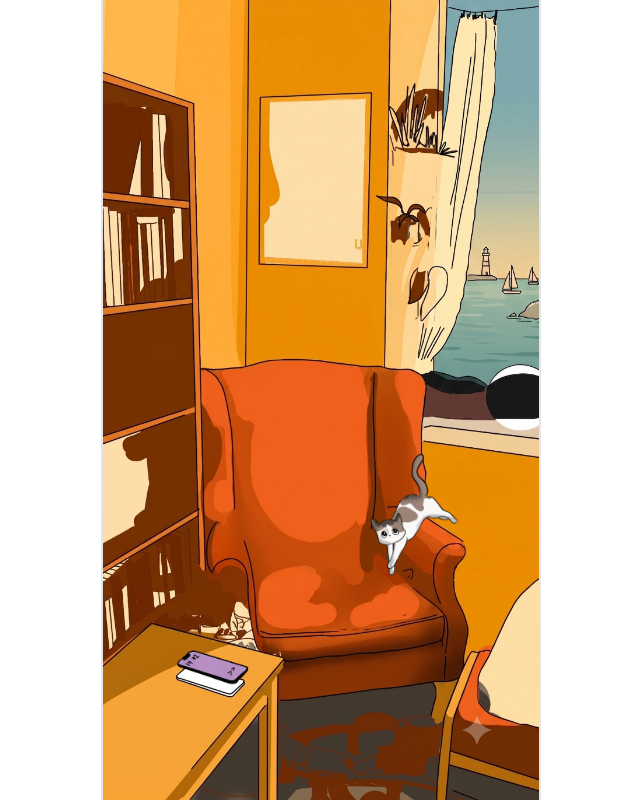
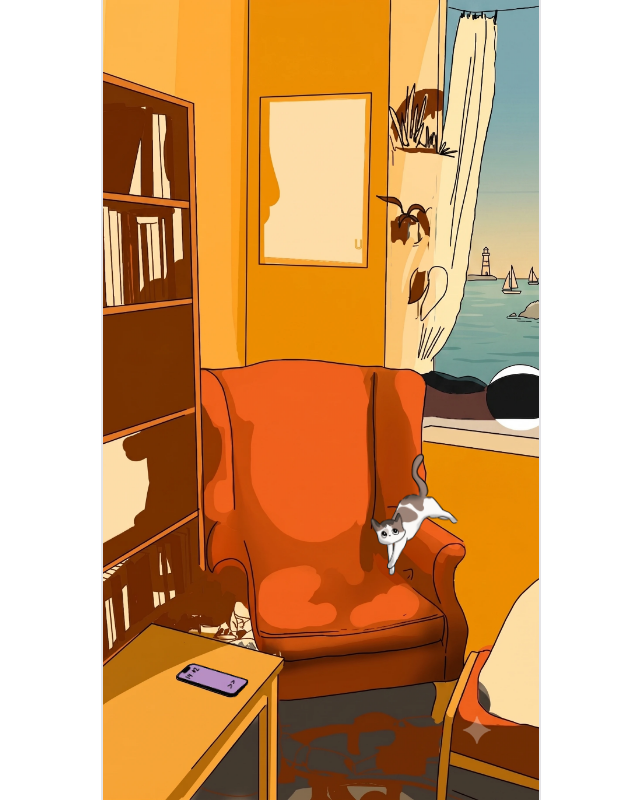
Before and after one commit to AdyAhmadi24/aniescopyday, a React (Vite) app: page / in a window 1280 px wide. Shown: the whole page, without its empty margins (319-959 px from the left). Built offline with nearby package versions, Linux system fonts and the light colour scheme.

Commit message:
position

```diff
--- a/src/App.css
+++ b/src/App.css
@@ -58,7 +58,7 @@
 
 .phone-animated {
   position: absolute;
-  top: 627px;
+  top: 640px;
   left: 79px;
   width: 62px;
   height: 78px;
```
